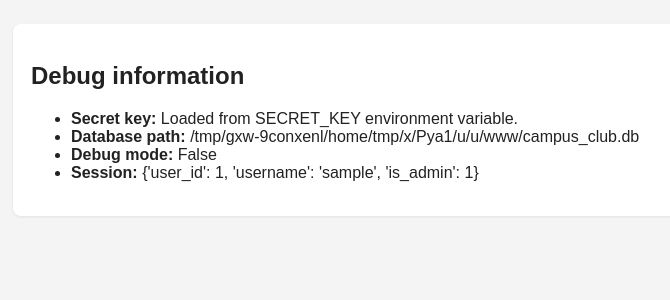
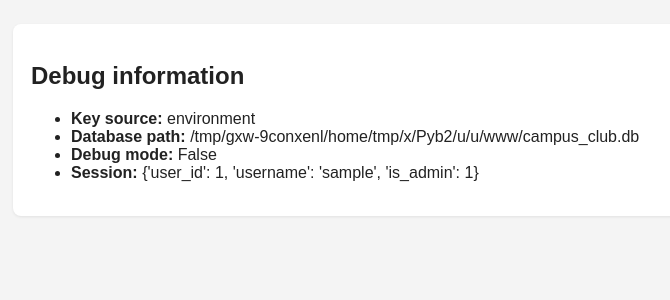
Before and after one commit to RRC-intake-DavidNesca/Secure-Coding, a Flask app: page /debug-info in a window 1280 px wide. Shown: the part 99-399 px from the top of the page, without its empty margins (137-807 px from the left). Run offline with Flask 3, Linux system fonts and the light colour scheme; the visitor is signed in with stand-in values (Sample User, id 1); some libraries are stand-ins or nearby versions.

Commit message:
chore: adjust debug info text to satisfy Bandit checks

```diff
--- a/app.py
+++ b/app.py
@@ -395,12 +395,8 @@ def admin():
 @app.route("/debug-info")
 @admin_required
 def debug_info():
-    if os.environ.get("SECRET_KEY"):
-        secret_desc = "Loaded from SECRET_KEY environment variable."
-    else:
-        secret_desc = "Generated for this process; set SECRET_KEY for a stable value across restarts."
     details = {
-        "secret_key": secret_desc,
+        "key_source": "environment" if os.environ.get("SECRET_KEY") else "generated",
         "database": str(DATABASE),
         "session": dict(session),
         "debug_mode": app.debug,
--- a/templates/debug.html
+++ b/templates/debug.html
@@ -3,7 +3,7 @@
 <div class="card">
     <h2>Debug information</h2>
     <ul>
-        <li><strong>Secret key:</strong> {{ details['secret_key'] }}</li>
+        <li><strong>Key source:</strong> {{ details['key_source'] }}</li>
         <li><strong>Database path:</strong> {{ details['database'] }}</li>
         <li><strong>Debug mode:</strong> {{ details['debug_mode'] }}</li>
         <li><strong>Session:</strong> {{ details['session'] }}</li>
```
